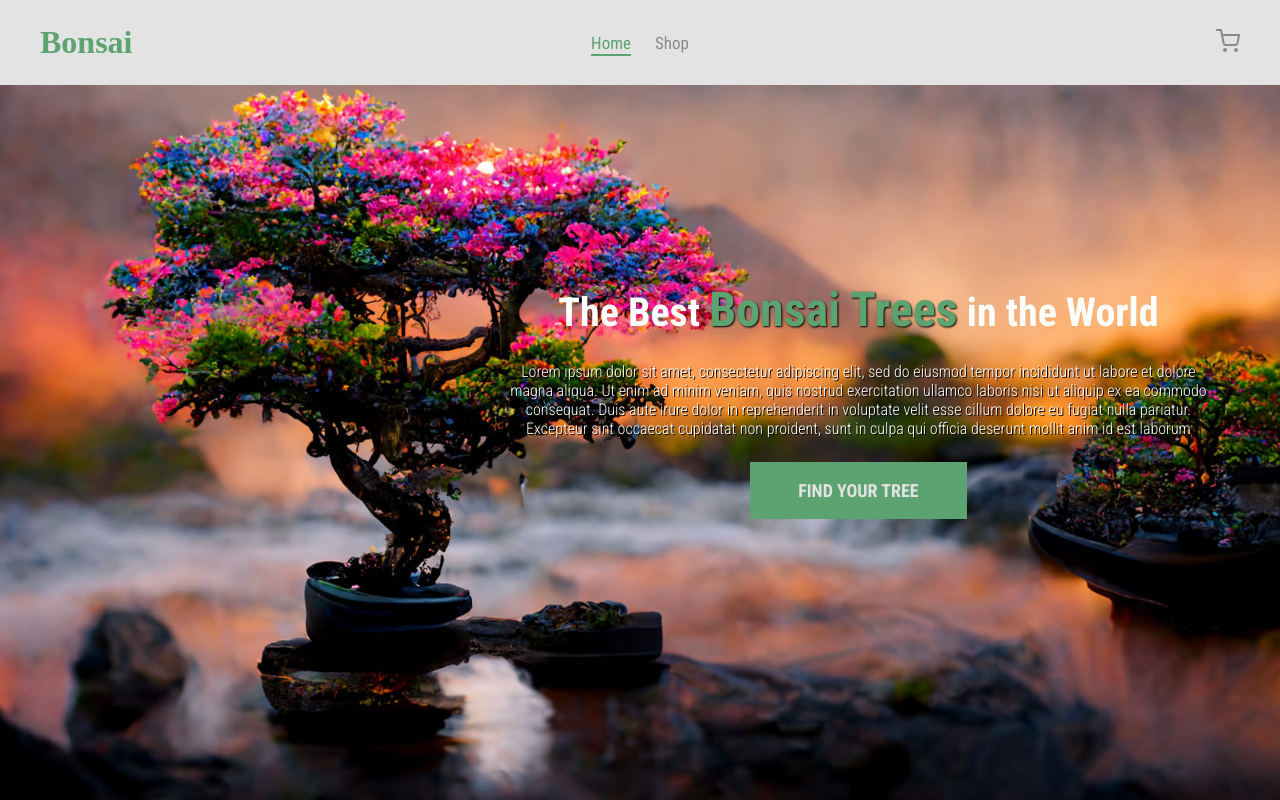
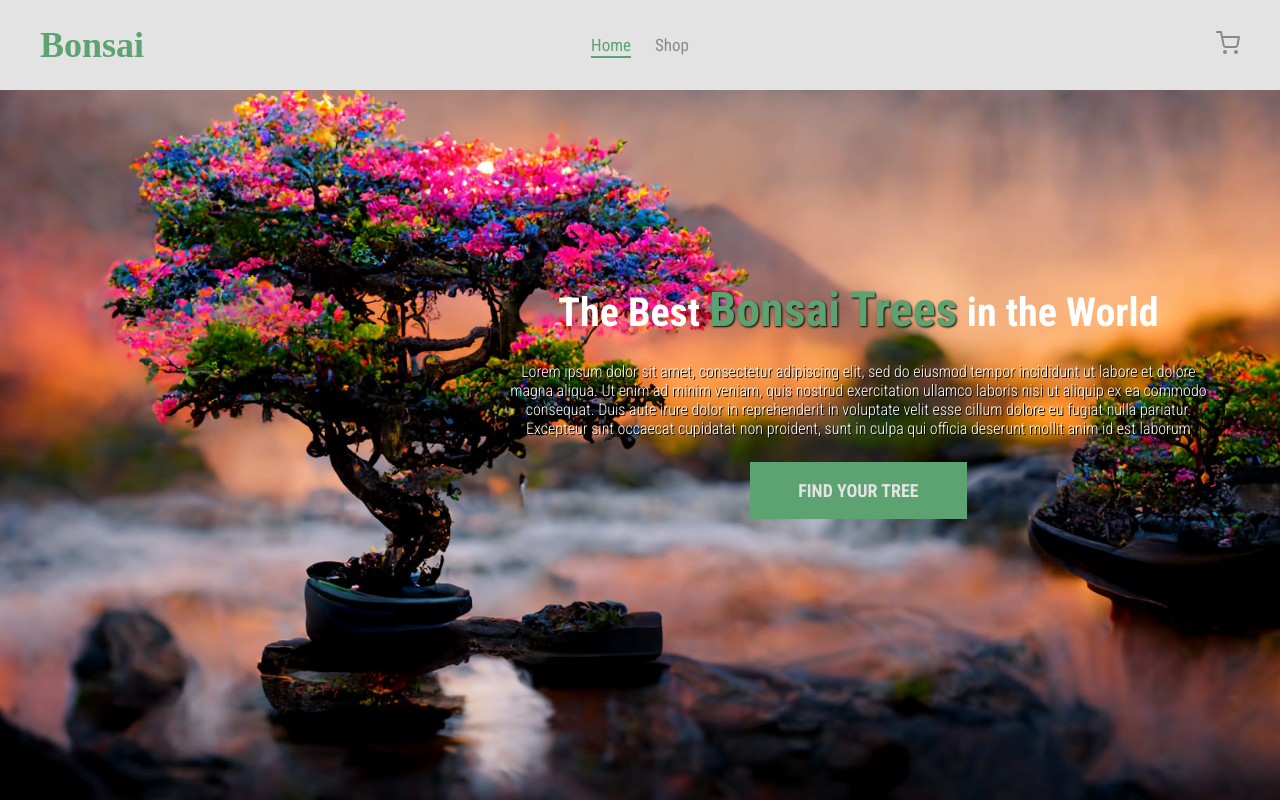
Before and after one commit to husky93/shopping-cart, a React app: page / in a window 1280 px wide. Shown: the top 800 px of the page. Built offline with nearby package versions, Linux system fonts and the light colour scheme; a web font is replaced by a local one.

Commit message:
Make the Header logo clickable

```diff
--- a/src/assets/styles/sections/Logo.css
+++ b/src/assets/styles/sections/Logo.css
@@ -1,6 +1,11 @@
 .logo {
   font-family: 'Eczar', serif;
   color: var(--color-primary);
-  font-size: 32px;
+  font-size: 36px;
   font-weight: 600;
+  text-decoration: none;
 }
+
+.logo__link {
+  text-decoration: none;
+}
--- a/src/sections/header/components/Logo.js
+++ b/src/sections/header/components/Logo.js
@@ -1,8 +1,13 @@
 import React from 'react';
+import { Link } from 'react-router-dom';
 import '../../../assets/styles/sections/Logo.css';
 
 const Logo = ({ text }) => {
-  return <h1 className="logo">{text}</h1>;
+  return (
+    <Link to="/" className="logo__link">
+      <h1 className="logo">{text}</h1>
+    </Link>
+  );
 };
 
 export default Logo;
```
Also changed, not shown: src/sections/header/__tests__/Header.test.js (+4 -0 lines), src/sections/header/__tests__/Logo.test.js (+4 -0 lines).
